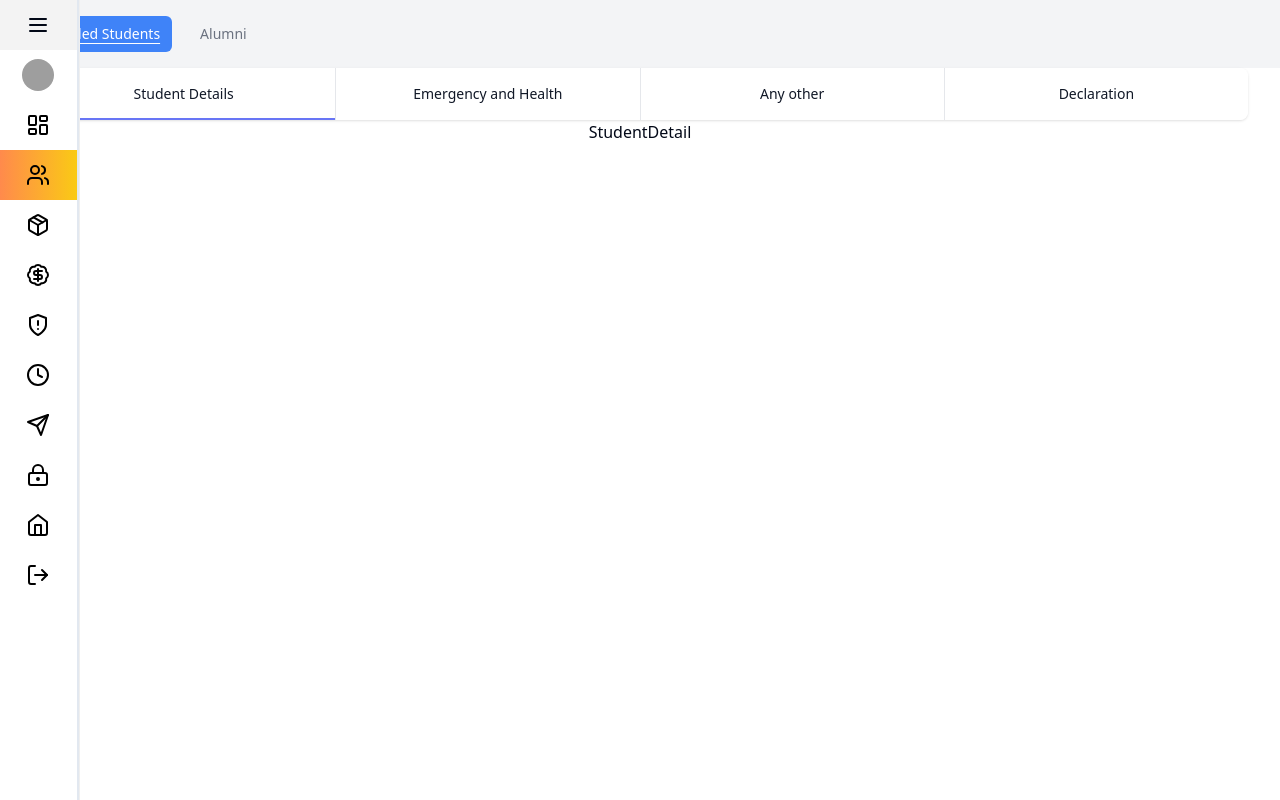
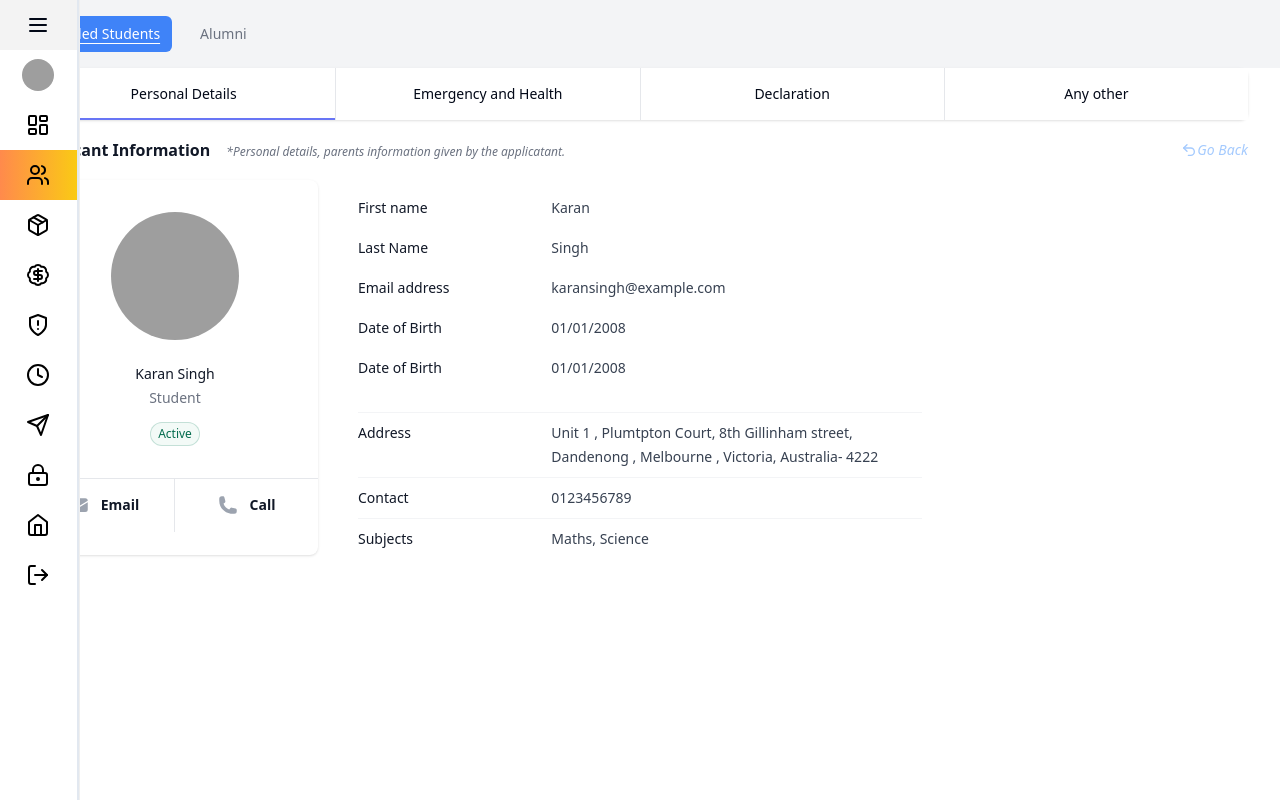
Before and after one commit to sethumadh/SLMS-client, a React (Vite) app: page /admin/students/student-detail/1 in a window 1280 px wide. Built offline with nearby package versions, Linux system fonts and the light colour scheme; grey boxes are pictures that could not be loaded.

Commit message:
add feature for student personal detail page

```diff
--- a/src/App.tsx
+++ b/src/App.tsx
@@ -47,6 +47,26 @@
           <Route index element={<Students />} />
           <Route path="student-detail/:id" element={<StudentDetailLayout />}>
             <Route index element={<StudentDetail />} />
+            <Route
+              path="health"
+              element={
+                <div className="flex justify-center items-center">Health</div>
+              }
+            />
+            <Route
+              path="other"
+              element={
+                <div className="flex justify-center items-center">other</div>
+              }
+            />
+            <Route
+              path="declaration"
+              element={
+                <div className="flex justify-center items-center">
+                  declaration
+                </div>
+              }
+            />
           </Route>
 
           <Route
--- a/src/Layouts/StudentDetailLayout/StudentDetailyout.tsx
+++ b/src/Layouts/StudentDetailLayout/StudentDetailyout.tsx
@@ -1,16 +1,18 @@
+import { Link, NavLink, Outlet, useLocation } from "react-router-dom"
+
 import { cn } from "@/lib/utils"
-import { NavLink, Outlet, useLocation } from "react-router-dom"
 
 const tabs = [
-  { name: "Student Details", href: "#", current: true },
-  { name: "Emergency and Health", href: "#", current: false },
-  { name: "Any other", href: "#", current: false },
-  { name: "Declaration", href: "#", current: false },
+  { name: "Personal Details", href: ".", current: true },
+  { name: "Emergency and Health", href: "health", current: false },
+  { name: "Declaration", href: "declaration", current: false },
+  { name: "Any other", href: "other", current: false },
+  // { name: "Declaration", href: "declaration", current: false },
 ]
 
 export default function StudentDetailLayout() {
   const location = useLocation()
-  const activeLink= location.pathname
+  const activeLink = location.pathname
   console.log(activeLink)
 
   return (
@@ -20,35 +22,34 @@
           className="isolate flex divide-x divide-gray-200 rounded-lg shadow"
           aria-label="Tabs"
         >
-          {tabs.map((tab, tabIdx) => (
-            <NavLink
+          {tabs.map((tab) => (
+            <Link
               key={tab.name}
               to={tab.href}
-              className={({ isActive }) => {
-                return cn(
-                  isActive
-                    ? "text-gray-900"
-                    : "text-gray-500 hover:text-gray-700",
-                  tabIdx === 0 ? "rounded-l-lg" : "",
-                  tabIdx === tabs.length - 1 ? "rounded-r-lg" : "",
-                  "group relative min-w-0 flex-1 overflow-hidden bg-white py-4 px-4 text-center text-sm font-medium hover:bg-gray-50 focus:z-10"
-                )
-              }}
+              className={cn(
+                "group relative min-w-0 flex-1 overflow-hidden bg-white py-4 px-4 text-center text-sm font-medium hover:bg-gray-50 focus:z-10"
+              )}
               aria-current={tab.current ? "page" : undefined}
             >
               <span>{tab.name}</span>
-              <span
+              <NavLink
+                end
+                to={tab.href}
                 aria-hidden="true"
-                className={cn(
-                  tab.current ? "bg-indigo-500" : "bg-transparent",
-                  "absolute inset-x-0 bottom-0 h-0.5"
-                )}
-              />
-            </NavLink>
+                className={({ isActive }) =>
+                  cn(
+                    activeLink.includes(tab.href) || isActive
+                      ? "bg-indigo-500"
+                      : "bg-transparent",
+                    "absolute inset-x-0 bottom-0 h-0.5"
+                  )
+                }
+              ></NavLink>
+            </Link>
           ))}
         </nav>
       </div>
-      <Outlet/>
+      <Outlet />
     </div>
   )
 }
--- a/src/Layouts/Studentslayout/StudentsLayout.tsx
+++ b/src/Layouts/Studentslayout/StudentsLayout.tsx
@@ -32,7 +32,7 @@
         >
           {tabs.map((tab) => (
             <NavLink
-              end={tab.end}
+              end
               key={tab.name}
               to={tab.to}
               className={({ isActive }) => {
--- a/src/constants/icons.ts
+++ b/src/constants/icons.ts
@@ -2,6 +2,8 @@
   PresentationChartBarIcon,
   Cog6ToothIcon,
   PowerIcon,
+  EnvelopeIcon,
+  PhoneIcon,
 } from "@heroicons/react/24/solid"
 import {
   LayoutDashboard,
@@ -16,7 +18,7 @@
   Menu,
   Home,
   ChevronRight,
-  ChevronLeft
+  ChevronLeft,Undo2
 } from "lucide-react"
 
 export default {
@@ -35,5 +37,7 @@
   Menu,
   Home,
   ChevronRight,
-  ChevronLeft
+  ChevronLeft,
+  EnvelopeIcon,
+  PhoneIcon,Undo2
 }
--- /dev/null
+++ b/src/pages/StudentDetail/PersonalDetails/PersonalDetails.tsx
@@ -0,0 +1,176 @@
+import Icons from "@/constants/icons"
+import { Link } from "react-router-dom"
+
+const people = [
+  {
+    name: "Karan Singh",
+    title: "Student",
+    role: "Active",
+    email: "janecooper@example.com",
+    telephone: "+1-202-555-0170",
+    imageUrl:
+      "https://images.unsplash.com/photo-1494790108377-be9c29b29330?ixlib=rb-1.2.1&ixid=eyJhcHBfaWQiOjEyMDd9&auto=format&fit=facearea&facepad=4&w=256&h=256&q=60",
+  },
+  // More people...
+]
+
+function PersonalDetails() {
+  return (
+    <div>
+      <div className="px-4 sm:px-0 flex justify-between gap-x-4 lg:mt-4">
+        <div className="flex gap-x-4">
+          <h3 className="text-base font-semibold leading-7 text-gray-900 ">
+            Applicant Information
+          </h3>
+          <p className="mt-1 max-w-2xl text-xs leading-6 text-gray-500 italic">
+            *Personal details, parents information given by the applicatant.
+          </p>
+        </div>
+        <Link
+          to=".."
+          className="text-blue-300 italic text-sm flex justify-center items-center"
+        >
+          <span>
+            <Icons.Undo2 className="w-4 h-4" />
+          </span>
+          <p>Go Back</p>
+        </Link>
+      </div>
+      <ul
+        role="list"
+        className="grid grid-cols-1 gap-6 sm:grid-cols-2 md:grid-cols-3 lg:grid-cols-4 lg:mt-4"
+      >
+        {people.map((person) => (
+          <li
+            key={person.email}
+            className="col-span-1 flex flex-col divide-y h-[375px] divide-gray-200 rounded-lg bg-white text-center shadow "
+          >
+            <div className="flex  flex-col p-8">
+              <img
+                className="mx-auto h-32 w-32 flex-shrink-0 rounded-full"
+                src={person.imageUrl}
+                alt=""
+              />
+              <h3 className="mt-6 text-sm font-medium text-gray-900">
+                {person.name}
+              </h3>
+              <dl className="mt-1 flex flex-grow flex-col justify-between">
+                <dt className="sr-only">Title</dt>
+                <dd className="text-sm text-gray-500">{person.title}</dd>
+                <dt className="sr-only">Role</dt>
+                <dd className="mt-3">
+                  <span className="inline-flex items-center rounded-full bg-green-50 px-2 py-1 text-xs font-medium text-green-700 ring-1 ring-inset ring-green-600/20">
+                    {person.role}
+                  </span>
+                </dd>
+              </dl>
+            </div>
+            <div>
+              <div className="-mt-px flex divide-x divide-gray-200">
+                <div className="flex w-0 flex-1">
+                  <a
+                    href={`mailto:${person.email}`}
+                    className="relative -mr-px inline-flex w-0 flex-1 items-center justify-center gap-x-3 rounded-bl-lg border border-transparent py-4 text-sm font-semibold text-gray-900"
+                  >
+                    <Icons.EnvelopeIcon
+                      className="h-5 w-5 text-gray-400"
+                      aria-hidden="true"
+                    />
+                    Email
+                  </a>
+                </div>
+                <div className="-ml-px flex w-0 flex-1">
+                  <a
+                    href={`tel:${person.telephone}`}
+                    className="relative inline-flex w-0 flex-1 items-center justify-center gap-x-3 rounded-br-lg border border-transparent py-4 text-sm font-semibold text-gray-900"
+                  >
+                    <Icons.PhoneIcon
+                      className="h-5 w-5 text-gray-400"
+                      aria-hidden="true"
+                    />
+                    Call
+                  </a>
+                </div>
+              </div>
+            </div>
+          </li>
+        ))}
+        <div className="col-span-2  sm:px-4 sm:py-2">
+          <div className="px-4 py-2 sm:grid sm:grid-cols-3 sm:gap-4 sm:px-0">
+            <dt className="text-sm font-medium leading-6 text-gray-900">
+              First name
+            </dt>
+            <dd className="mt-1 text-sm leading-6 text-gray-700 sm:col-span-2 sm:mt-0">
+              Karan
+            </dd>
+          </div>
+          <div className="px-4 py-2 sm:grid sm:grid-cols-3 sm:gap-4 sm:px-0">
+            <dt className="text-sm font-medium leading-6 text-gray-900">
+              Last Name
+            </dt>
+            <dd className="mt-1 text-sm leading-6 text-gray-700 sm:col-span-2 sm:mt-0">
+              Singh
+            </dd>
+          </div>
+          <div className="px-4 py-2 sm:grid sm:grid-cols-3 sm:gap-4 sm:px-0">
+            <dt className="text-sm font-medium leading-6 text-gray-900">
+              Email address
+            </dt>
+            <dd className="mt-1 text-sm leading-6 text-gray-700 sm:col-span-2 sm:mt-0">
+              karansingh@example.com
+            </dd>
+          </div>
+
+          <div className="px-4 py-2 sm:grid sm:grid-cols-3 sm:gap-4 sm:px-0">
+            <dt className="text-sm font-medium leading-6 text-gray-900">
+              Date of Birth
+            </dt>
+            <dd className="mt-1 text-sm leading-6 text-gray-700 sm:col-span-2 sm:mt-0">
+              01/01/2008
+            </dd>
+          </div>
+          <div className="px-4 py-2 sm:grid sm:grid-cols-3 sm:gap-4 sm:px-0">
+            <dt className="text-sm font-medium leading-6 text-gray-900">
+              Date of Birth
+            </dt>
+            <dd className="mt-1 text-sm leading-6 text-gray-700 sm:col-span-2 sm:mt-0">
+              01/01/2008
+            </dd>
+          </div>
+          <div className="mt-6 border-t border-gray-100">
+            <dl className="divide-y divide-gray-100">
+              <div className="px-4 py-2 sm:grid sm:grid-cols-3 sm:gap-4 sm:px-0">
+                <dt className="text-sm font-medium leading-6 text-gray-900">
+                  Address
+                </dt>
+                <dd className="mt-1 text-sm leading-6 text-gray-700 sm:col-span-2 sm:mt-0">
+                  Unit 1 , Plumtpton Court, 8th Gillinham street, Dandenong ,
+                  Melbourne , Victoria, Australia- 4222
+                </dd>
+              </div>
+              <div className="px-4 py-2 sm:grid sm:grid-cols-3 sm:gap-4 sm:px-0">
+                <dt className="text-sm font-medium leading-6 text-gray-900">
+                  Contact
+                </dt>
+                <dd className="mt-1 text-sm leading-6 text-gray-700 sm:col-span-2 sm:mt-0">
+                  0123456789
+                </dd>
+              </div>
+
+              <div className="px-4 py-2 sm:grid sm:grid-cols-3 sm:gap-4 sm:px-0">
+                <dt className="text-sm font-medium leading-6 text-gray-900">
+                  Subjects
+                </dt>
+                <dd className="mt-1 text-sm leading-6 text-gray-700 sm:col-span-2 sm:mt-0">
+                  Maths, Science
+                </dd>
+              </div>
+            </dl>
+          </div>
+        </div>
+      </ul>
+    </div>
+  )
+}
+
+export default PersonalDetails
--- a/src/pages/StudentDetail/StudentDetail.tsx
+++ b/src/pages/StudentDetail/StudentDetail.tsx
@@ -1,5 +1,9 @@
+import PersonalDetails from "./PersonalDetails/PersonalDetails"
+
 function StudentDetail() {
-  return <div className="flex justify-center items-center">StudentDetail</div>
+  return <div className="">
+    <PersonalDetails/>
+  </div>
 }
 
 export default StudentDetail
```
